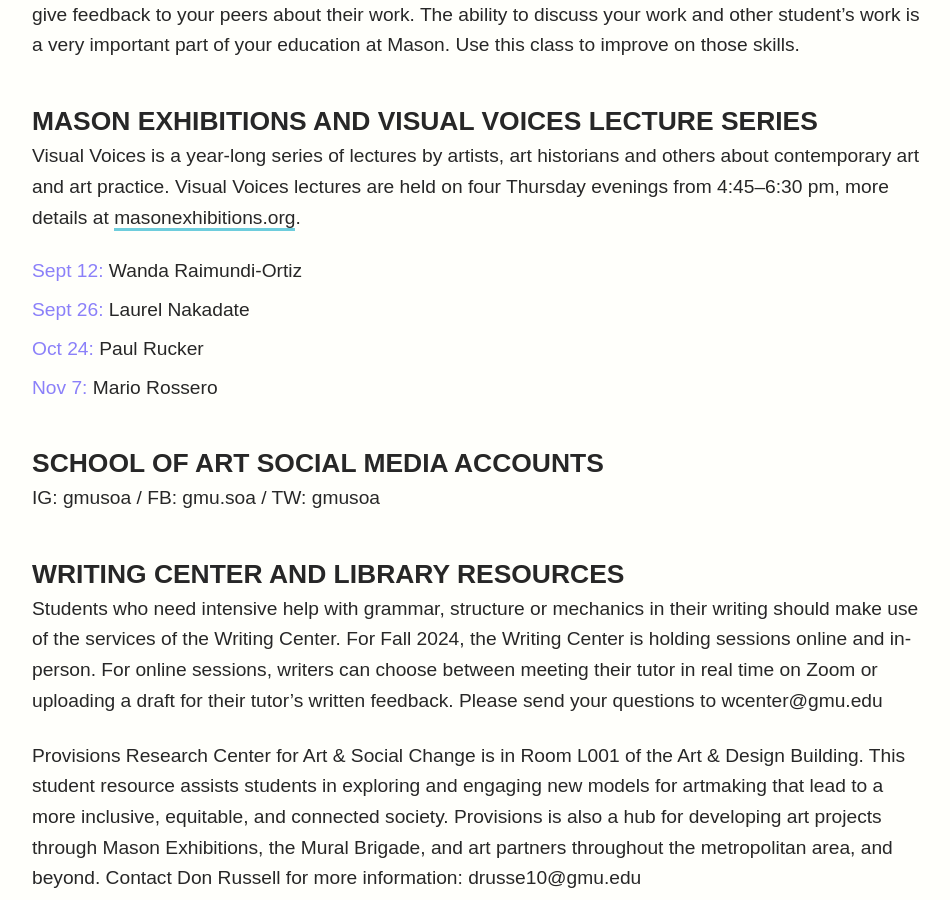
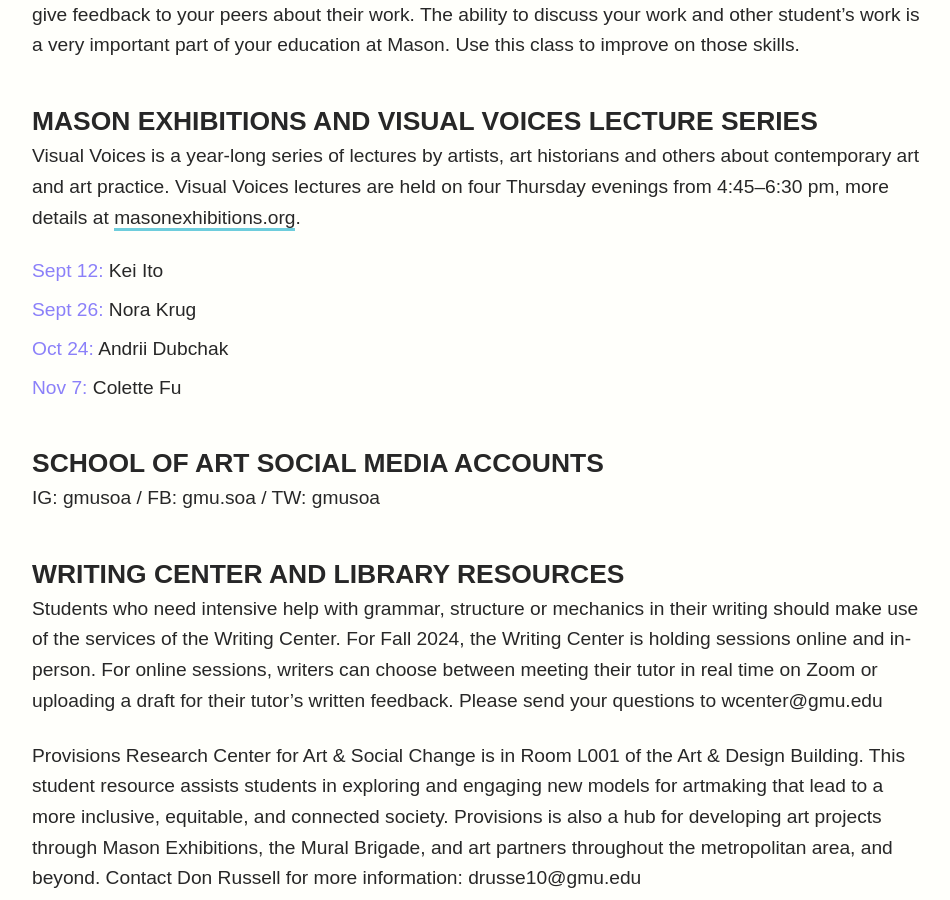
Before and after one commit to gmu-gd/web24-fall, a Jekyll site: the page built from syllabus/index.md, in a window 1280 px wide and 900 px high, scrolled down 4631 px. Shown: the whole window, without its empty margins (0-950 px from the left). Built offline with Jekyll 4.4.1, drawn with Linux system fonts in a browser that asks for light colours; some web fonts are replaced.

Commit message:
Update index.md

```diff
--- a/syllabus/index.md
+++ b/syllabus/index.md
@@ -96,10 +96,10 @@
 Visual Voices is a year-long series of lectures by artists, art historians and others about contemporary art and art practice. Visual Voices lectures are held on four Thursday evenings from 4:45–6:30 pm, more details at [masonexhibitions.org](https://www.masonexhibitions.org).
 
 <ul class="date-list">
-<li><span class="date">Sept 12:</span> Wanda Raimundi-Ortiz</li>
-<li><span class="date">Sept 26:</span> Laurel Nakadate</li>
-<li><span class="date">Oct 24:</span> Paul Rucker</li>
-<li><span class="date">Nov 7:</span> Mario Rossero</li>
+<li><span class="date">Sept 12:</span> Kei Ito</li>
+<li><span class="date">Sept 26:</span> Nora Krug</li>
+<li><span class="date">Oct 24:</span> Andrii Dubchak</li>
+<li><span class="date">Nov 7:</span> Colette Fu</li>
 </ul>
 
 ### School of Art Social Media Accounts
```
